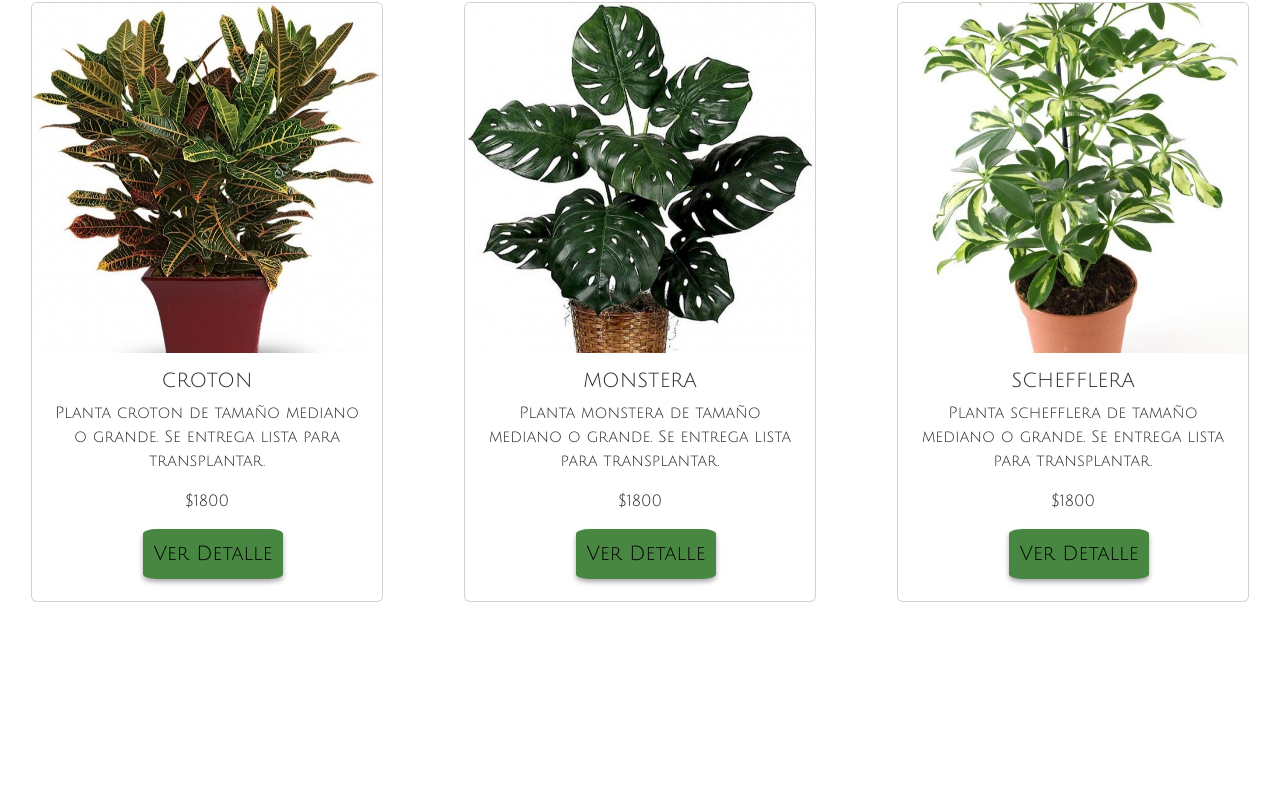
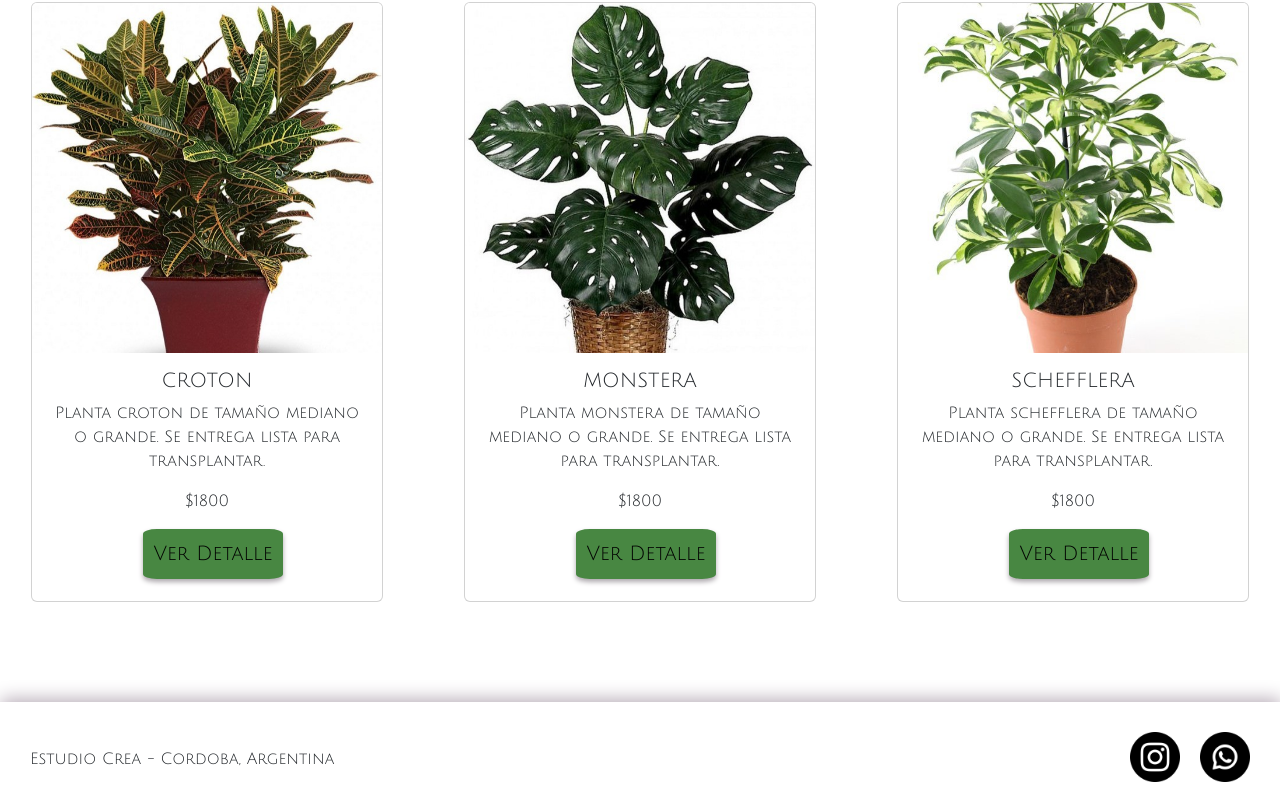
Before and after one commit to MagaliAbratte/ecommerce-react, a React (Create React App) app: page / in a window 1280 px wide. Shown: the part 2202-3014 px from the top of the page. Before the commit the page ends 2904 px from the top, so only its background shows below. Built offline with nearby package versions, Linux system fonts and the light colour scheme.

Commit message:
revision y creacion de footer

```diff
--- a/src/App.css
+++ b/src/App.css
@@ -228,3 +228,26 @@
   border: 1px #488742;
   box-shadow: 0px 3px 5px 0px rgba(173,168,173,1);
 }
+
+/* FOOTER */
+
+.footer{
+  display: flex;
+  flex-direction: row;
+  justify-content: space-between;
+  padding: 20px;
+  margin: auto;
+  width: 100%;
+  box-shadow: 1px -3px 17px 0px rgba(184,173,184,1);
+}
+
+.footer p{
+  font-family: 'Julius Sans One', sans-serif;
+  margin: 10px;
+  margin-top: 25px;
+}
+
+.footer img{
+  width: 50px;
+  margin: 10px;
+}
--- a/src/App.js
+++ b/src/App.js
@@ -1,6 +1,7 @@
 import './App.css';
 import { BrowserRouter, Routes, Route } from 'react-router-dom';
 import { NavBar } from './components/NavBar/NavBar';
+import { Footer } from './components/Footer/Footer';
 import { ItemListContainer } from './components/ItemListContainer/ItemListContainer';
 import { ItemDetailContainer } from './components/ItemDetailContainer/ItemDetailContainer';
 import 'bootstrap/dist/css/bootstrap.min.css';
@@ -16,6 +17,7 @@ import 'bootstrap/dist/css/bootstrap.min.css';
         <Route path='/item/:itemId' element= {<ItemDetailContainer />} />
         <Route path='/*' element={<h1>404 NOT FOUND</h1>}/>
       </Routes>
+      <Footer />
       </BrowserRouter>
     </div>
   );
--- /dev/null
+++ b/src/components/Footer/Footer.jsx
@@ -0,0 +1,18 @@
+import React from 'react'
+import instagram from './assets/instagram.png'
+import whatsapp from './assets/whatsapp.png'
+
+
+export const Footer = () => {
+  return (
+    <div className='footer'>
+        <div>
+            <p>Estudio Crea - Cordoba, Argentina</p>
+        </div>
+        <div>
+            <a href="https://www.instagram.com/estudiocrea_/" target='_blank'><img src={instagram} alt='Logo Instagram'/></a>
+            <a href="https://api.whatsapp.com/send?phone=3563404877" target='_blank'><img src={whatsapp} alt='Logo Whatsapp'/></a>
+        </div>
+    </div>
+  )
+}
```
Also changed, not shown: src/components/Footer/assets/instagram.png (added), src/components/Footer/assets/whatsapp.png (added).
